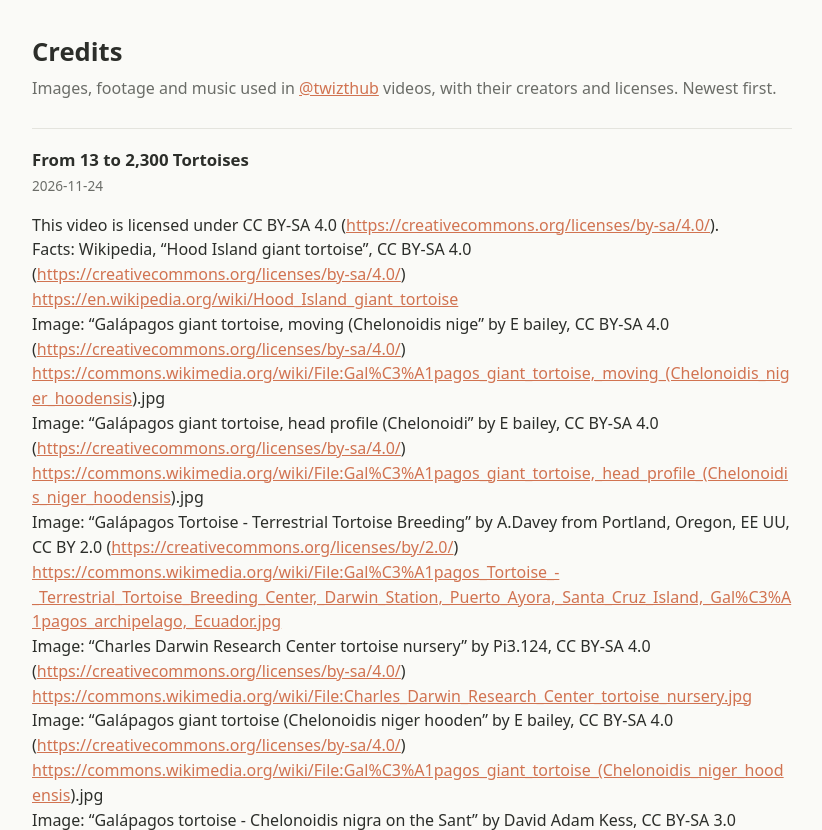
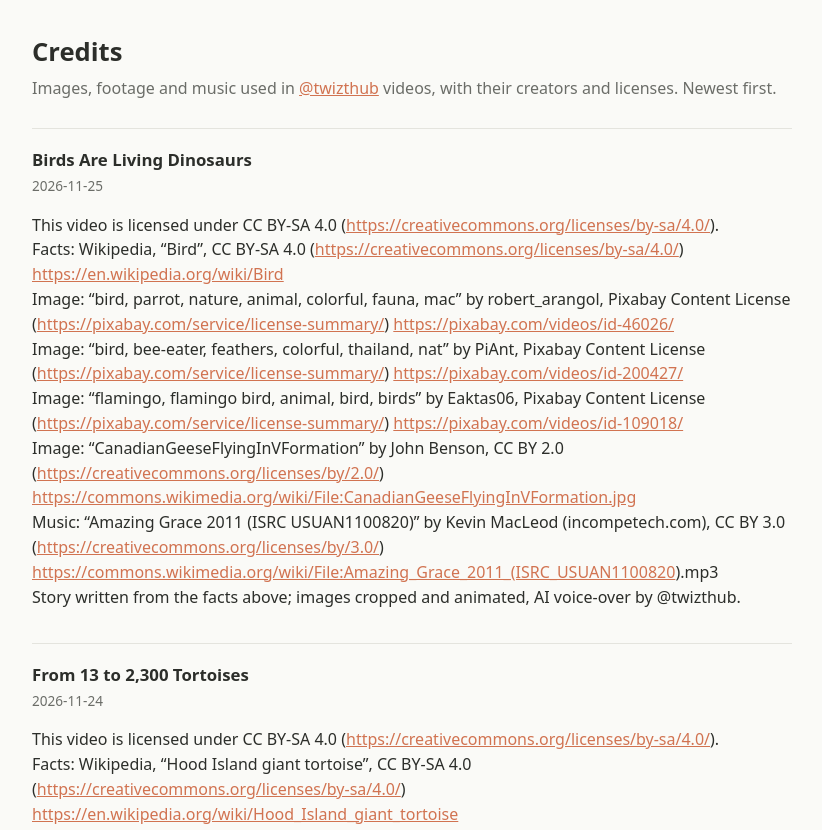
Before and after one commit to Atlas-Toni/atlas-toni.github.io, a plain HTML site: page credits.html in a window 1280 px wide. Shown: the top 830 px of the page, without its empty margins (228-1050 px from the left). Drawn offline with Linux system fonts and the light colour scheme.

Commit message:
Credits: Birds Are Living Dinosaurs

```diff
--- a/credits.html
+++ b/credits.html
@@ -14,6 +14,14 @@ a{color:var(--accent)}
 </style></head><body><main>
 <h1>Credits</h1>
 <p class="intro">Images, footage and music used in <a href="/">@twizthub</a> videos, with their creators and licenses. Newest first.</p>
+<article><h2>Birds Are Living Dinosaurs</h2><p class="d">2026-11-25</p><p>This video is licensed under CC BY-SA 4.0 (<a href="https://creativecommons.org/licenses/by-sa/4.0/" rel="nofollow noopener">https://creativecommons.org/licenses/by-sa/4.0/</a>).<br>
+Facts: Wikipedia, “Bird”, CC BY-SA 4.0 (<a href="https://creativecommons.org/licenses/by-sa/4.0/" rel="nofollow noopener">https://creativecommons.org/licenses/by-sa/4.0/</a>) <a href="https://en.wikipedia.org/wiki/Bird" rel="nofollow noopener">https://en.wikipedia.org/wiki/Bird</a><br>
+Image: “bird, parrot, nature, animal, colorful, fauna, mac” by robert_arangol, Pixabay Content License (<a href="https://pixabay.com/service/license-summary/" rel="nofollow noopener">https://pixabay.com/service/license-summary/</a>) <a href="https://pixabay.com/videos/id-46026/" rel="nofollow noopener">https://pixabay.com/videos/id-46026/</a><br>
+Image: “bird, bee-eater, feathers, colorful, thailand, nat” by PiAnt, Pixabay Content License (<a href="https://pixabay.com/service/license-summary/" rel="nofollow noopener">https://pixabay.com/service/license-summary/</a>) <a href="https://pixabay.com/videos/id-200427/" rel="nofollow noopener">https://pixabay.com/videos/id-200427/</a><br>
+Image: “flamingo, flamingo bird, animal, bird, birds” by Eaktas06, Pixabay Content License (<a href="https://pixabay.com/service/license-summary/" rel="nofollow noopener">https://pixabay.com/service/license-summary/</a>) <a href="https://pixabay.com/videos/id-109018/" rel="nofollow noopener">https://pixabay.com/videos/id-109018/</a><br>
+Image: “CanadianGeeseFlyingInVFormation” by John Benson, CC BY 2.0 (<a href="https://creativecommons.org/licenses/by/2.0/" rel="nofollow noopener">https://creativecommons.org/licenses/by/2.0/</a>) <a href="https://commons.wikimedia.org/wiki/File:CanadianGeeseFlyingInVFormation.jpg" rel="nofollow noopener">https://commons.wikimedia.org/wiki/File:CanadianGeeseFlyingInVFormation.jpg</a><br>
+Music: “Amazing Grace 2011 (ISRC USUAN1100820)” by Kevin MacLeod (incompetech.com), CC BY 3.0 (<a href="https://creativecommons.org/licenses/by/3.0/" rel="nofollow noopener">https://creativecommons.org/licenses/by/3.0/</a>) <a href="https://commons.wikimedia.org/wiki/File:Amazing_Grace_2011_(ISRC_USUAN1100820" rel="nofollow noopener">https://commons.wikimedia.org/wiki/File:Amazing_Grace_2011_(ISRC_USUAN1100820</a>).mp3<br>
+Story written from the facts above; images cropped and animated, AI voice-over by @twizthub.</p></article>
 <article><h2>From 13 to 2,300 Tortoises</h2><p class="d">2026-11-24</p><p>This video is licensed under CC BY-SA 4.0 (<a href="https://creativecommons.org/licenses/by-sa/4.0/" rel="nofollow noopener">https://creativecommons.org/licenses/by-sa/4.0/</a>).<br>
 Facts: Wikipedia, “Hood Island giant tortoise”, CC BY-SA 4.0 (<a href="https://creativecommons.org/licenses/by-sa/4.0/" rel="nofollow noopener">https://creativecommons.org/licenses/by-sa/4.0/</a>) <a href="https://en.wikipedia.org/wiki/Hood_Island_giant_tortoise" rel="nofollow noopener">https://en.wikipedia.org/wiki/Hood_Island_giant_tortoise</a><br>
 Image: “Galápagos giant tortoise, moving (Chelonoidis nige” by E bailey, CC BY-SA 4.0 (<a href="https://creativecommons.org/licenses/by-sa/4.0/" rel="nofollow noopener">https://creativecommons.org/licenses/by-sa/4.0/</a>) <a href="https://commons.wikimedia.org/wiki/File:Gal%C3%A1pagos_giant_tortoise,_moving_(Chelonoidis_niger_hoodensis" rel="nofollow noopener">https://commons.wikimedia.org/wiki/File:Gal%C3%A1pagos_giant_tortoise,_moving_(Chelonoidis_niger_hoodensis</a>).jpg<br>
```
Also changed, not shown: credits.json (+5 -0 lines).
